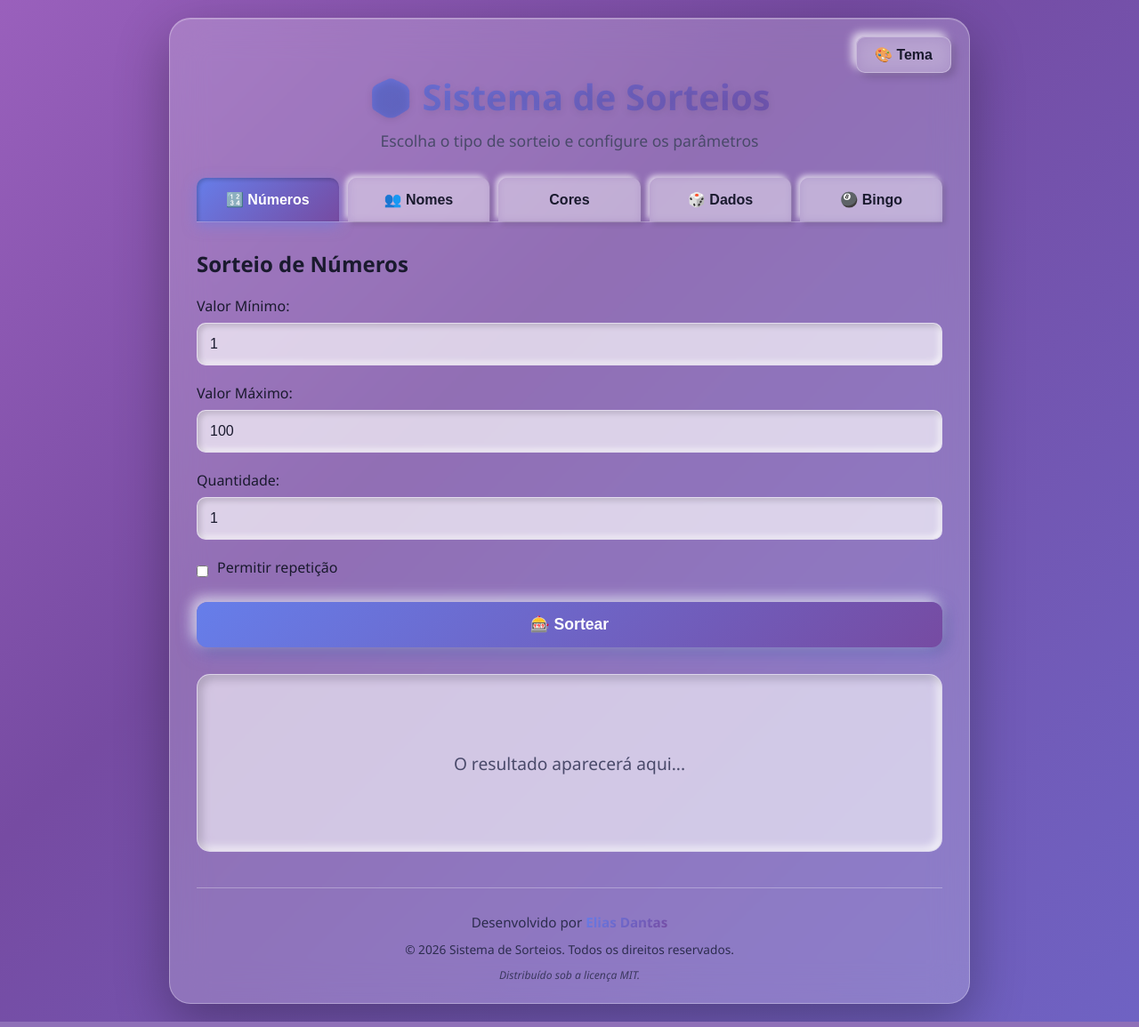
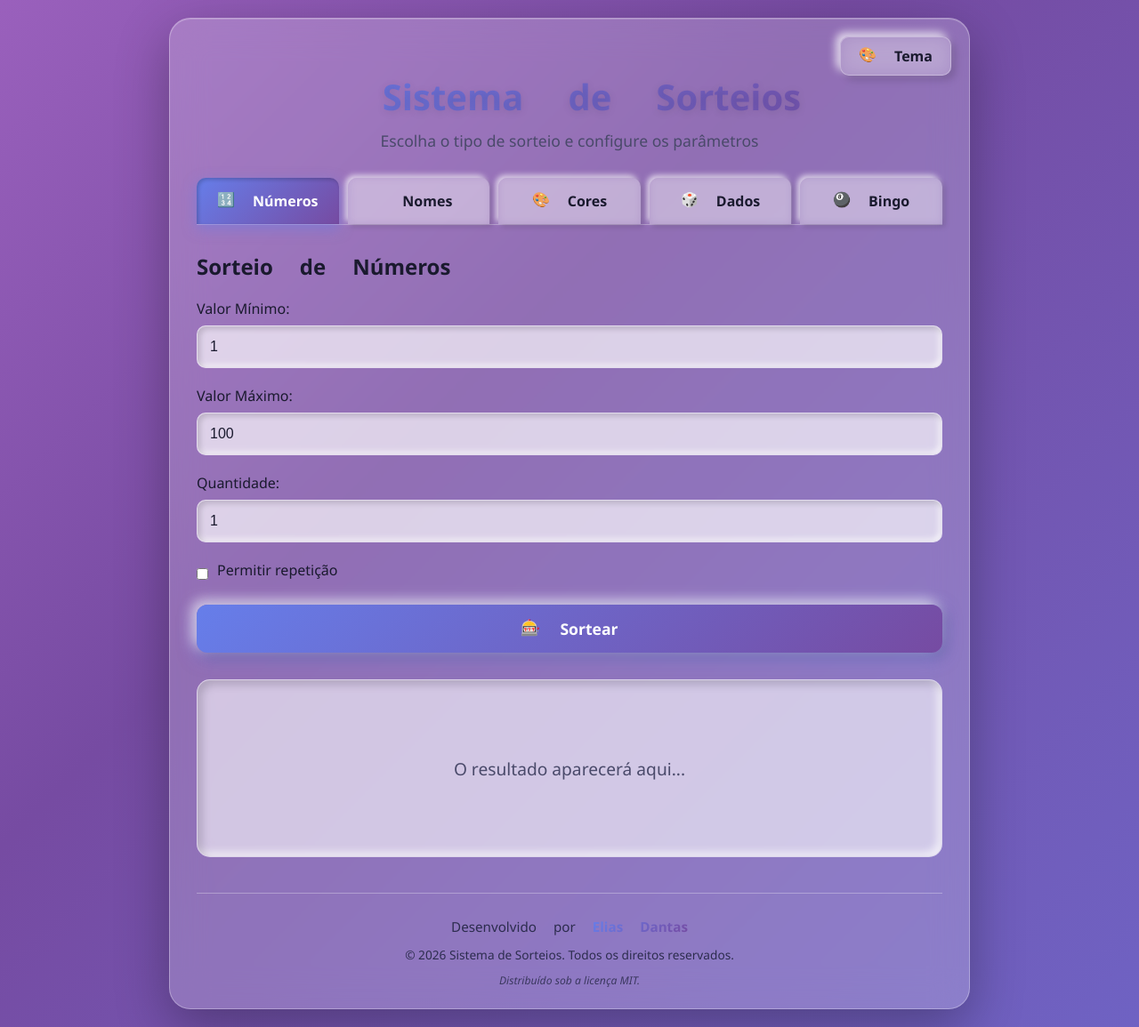
Before and after one commit to elias-dantas/sorteios-app, a Flask app: page / in a window 1280 px wide. Shown: the whole page at 89% size. Run offline with Flask 3, Linux system fonts and the light colour scheme.

Commit message:
Correção da sobreposição de botões, correção da renderização do ícone de dado no título e novo layout.

```diff
--- a/static/css/style.css
+++ b/static/css/style.css
@@ -1,90 +1,83 @@
 /* ========== RESET ========== */
 * { margin: 0; padding: 0; box-sizing: border-box; }
 
+/* ========== CORREÇÃO DE EMOJIS ========== */
+h1, h2, h3, .tab-btn, .btn-sortear, .btn-bingo, .btn-tema-principal, .opcao-tema, .footer-dev {
+    font-family: 'Segoe UI Emoji', 'Apple Color Emoji', 'Noto Color Emoji', 'Segoe UI', Tahoma, Geneva, Verdana, sans-serif;
+}
+
+.emoji {
+    font-family: 'Apple Color Emoji', 'Segoe UI Emoji', 'Noto Color Emoji', sans-serif;
+    display: inline-block;
+    vertical-align: middle;
+}
+
 /* ========== VARIÁVEIS HÍBRIDAS ========== */
 :root {
-    /* Glassmorphism - Fundo gradiente animado */
     --bg-primary: linear-gradient(-45deg, #667eea, #764ba2, #f093fb, #4facfe);
     --bg-size: 400% 400%;
 
-    /* Neumorphism - Sombras suaves */
     --shadow-light: rgba(255, 255, 255, 0.7);
     --shadow-dark: rgba(0, 0, 0, 0.15);
 
-    /* Dark Premium - Cores e glow */
     --accent: #667eea;
     --accent-gradient: linear-gradient(135deg, #667eea 0%, #764ba2 100%);
     --glow: rgba(102, 126, 234, 0.5);
 
-    /* Container Glassmorphism */
     --bg-container: rgba(255, 255, 255, 0.2);
     --bg-container-solid: rgba(255, 255, 255, 0.9);
 
-    /* Textos */
     --text-primary: #1a1a2e;
     --text-secondary: #4a4a6a;
     --text-footer: #2d2d4e;
 
-    /* Bordas e inputs */
     --border-color: rgba(255, 255, 255, 0.3);
     --input-bg: rgba(255, 255, 255, 0.6);
     --tab-inactive: rgba(255, 255, 255, 0.3);
     --tab-active: rgba(102, 126, 234, 0.9);
     --tab-active-text: #ffffff;
 
-    /* Resultados */
     --resultado-bg: rgba(255, 255, 255, 0.5);
     --dado-bg: rgba(255, 255, 255, 0.7);
     --dado-ponto: #667eea;
 
-    /* Dropdown */
     --dropdown-bg: rgba(255, 255, 255, 0.95);
     --dropdown-shadow: rgba(0, 0, 0, 0.2);
 
-    /* Footer */
     --footer-bg: rgba(255, 255, 255, 0.2);
     --footer-border: rgba(255, 255, 255, 0.3);
 }
 
 body.tema-escuro {
-    /* Glassmorphism - Fundo escuro gradiente */
     --bg-primary: linear-gradient(-45deg, #0f0c29, #302b63, #24243e, #1a1a2e);
 
-    /* Neumorphism - Sombras escuras */
     --shadow-light: rgba(255, 255, 255, 0.05);
     --shadow-dark: rgba(0, 0, 0, 0.5);
 
-    /* Dark Premium - Cores e glow */
     --accent: #7f9cf5;
     --accent-gradient: linear-gradient(135deg, #7f9cf5 0%, #9f7aea 100%);
     --glow: rgba(127, 156, 245, 0.6);
 
-    /* Container */
     --bg-container: rgba(30, 30, 50, 0.6);
     --bg-container-solid: rgba(30, 30, 50, 0.9);
 
-    /* Textos */
     --text-primary: #f0f0f0;
     --text-secondary: #c0c0d0;
     --text-footer: #d0d0e0;
 
-    /* Bordas e inputs */
     --border-color: rgba(255, 255, 255, 0.1);
     --input-bg: rgba(255, 255, 255, 0.08);
     --tab-inactive: rgba(255, 255, 255, 0.08);
     --tab-active: rgba(127, 156, 245, 0.8);
     --tab-active-text: #ffffff;
 
-    /* Resultados */
     --resultado-bg: rgba(0, 0, 0, 0.3);
     --dado-bg: rgba(255, 255, 255, 0.1);
     --dado-ponto: #7f9cf5;
 
-    /* Dropdown */
     --dropdown-bg: rgba(40, 40, 60, 0.95);
     --dropdown-shadow: rgba(0, 0, 0, 0.5);
 
-    /* Footer */
     --footer-bg: rgba(0, 0, 0, 0.3);
     --footer-border: rgba(255, 255, 255, 0.1);
 }
--- a/templates/index.html
+++ b/templates/index.html
@@ -7,32 +7,31 @@
     <link rel="stylesheet" href="{{ url_for('static', filename='css/style.css') }}">
 </head>
 <body>
-    <!-- Wrapper que envolve tudo para alinhar rodapé com container -->
     <div class="page-wrapper">
         <div class="container">
             <!-- Menu de Temas Dropdown -->
             <div class="menu-tema-wrapper">
                 <button class="btn-tema-principal" id="btnMenuTema" onclick="toggleMenuTema(event)">
-                    🎨 Tema
+                    <span class="emoji">🎨</span> Tema
                 </button>
                 <div class="dropdown-temas" id="dropdownMenuTema">
-                    <button class="opcao-tema" data-tema="claro" onclick="mudarTema('claro')">☀️ Claro</button>
-                    <button class="opcao-tema" data-tema="escuro" onclick="mudarTema('escuro')">🌙 Escuro</button>
-                    <button class="opcao-tema" data-tema="sistema" onclick="mudarTema('sistema')">💻 Sistema</button>
+                    <button class="opcao-tema" data-tema="claro" onclick="mudarTema('claro')"><span class="emoji">☀️</span> Claro</button>
+                    <button class="opcao-tema" data-tema="escuro" onclick="mudarTema('escuro')"><span class="emoji">🌙</span> Escuro</button>
+                    <button class="opcao-tema" data-tema="sistema" onclick="mudarTema('sistema')"><span class="emoji"></span> Sistema</button>
                 </div>
             </div>
 
             <header>
-                <h1>🎲 Sistema de Sorteios</h1>
+                <h1><span class="emoji"></span> Sistema de Sorteios</h1>
                 <p>Escolha o tipo de sorteio e configure os parâmetros</p>
             </header>
 
             <nav class="tabs">
-                <button class="tab-btn active" data-tipo="numero" onclick="mudarTab('numero')">🔢 Números</button>
-                <button class="tab-btn" data-tipo="nomes" onclick="mudarTab('nomes')">👥 Nomes</button>
-                <button class="tab-btn" data-tipo="cores" onclick="mudarTab('cores')"> Cores</button>
-                <button class="tab-btn" data-tipo="dados" onclick="mudarTab('dados')">🎲 Dados</button>
-                <button class="tab-btn" data-tipo="bingo" onclick="mudarTab('bingo')">🎱 Bingo</button>
+                <button class="tab-btn active" data-tipo="numero" onclick="mudarTab('numero')"><span class="emoji">🔢</span> Números</button>
+                <button class="tab-btn" data-tipo="nomes" onclick="mudarTab('nomes')"><span class="emoji"></span> Nomes</button>
+                <button class="tab-btn" data-tipo="cores" onclick="mudarTab('cores')"><span class="emoji">🎨</span> Cores</button>
+                <button class="tab-btn" data-tipo="dados" onclick="mudarTab('dados')"><span class="emoji">🎲</span> Dados</button>
+                <button class="tab-btn" data-tipo="bingo" onclick="mudarTab('bingo')"><span class="emoji">🎱</span> Bingo</button>
             </nav>
 
             <div id="form-numero" class="form-container active">
@@ -53,7 +52,7 @@
                     <input type="checkbox" id="permitir-repeticao-num">
                     <label for="permitir-repeticao-num">Permitir repetição</label>
                 </div>
-                <button class="btn-sortear" onclick="realizarSorteio('numero')">🎰 Sortear</button>
+                <button class="btn-sortear" onclick="realizarSorteio('numero')"><span class="emoji">🎰</span> Sortear</button>
             </div>
 
             <div id="form-nomes" class="form-container">
@@ -71,7 +70,7 @@
                     <input type="checkbox" id="permitir-repeticao-nomes">
                     <label for="permitir-repeticao-nomes">Permitir repetição</label>
                 </div>
-                <button class="btn-sortear" onclick="realizarSorteio('nomes')">🎯 Sortear</button>
+                <button class="btn-sortear" onclick="realizarSorteio('nomes')"><span class="emoji">🎯</span> Sortear</button>
             </div>
 
             <div id="form-cores" class="form-container">
@@ -92,7 +91,7 @@
                     <label for="quantidade-cores">Quantidade:</label>
                     <input type="number" id="quantidade-cores" value="1" min="1">
                 </div>
-                <button class="btn-sortear" onclick="realizarSorteio('cores')"> Sortear</button>
+                <button class="btn-sortear" onclick="realizarSorteio('cores')"><span class="emoji">🎨</span> Sortear</button>
             </div>
 
             <div id="form-dados" class="form-container">
@@ -113,21 +112,21 @@
                     <label for="quantidade-dados">Quantidade de Dados:</label>
                     <input type="number" id="quantidade-dados" value="1" min="1" max="10">
                 </div>
-                <button class="btn-sortear" onclick="realizarSorteio('dados')">🎲 Rolar Dados</button>
+                <button class="btn-sortear" onclick="realizarSorteio('dados')"><span class="emoji">🎲</span> Rolar Dados</button>
             </div>
 
             <div id="form-bingo" class="form-container">
-                <h2>🎱 Bingo</h2>
+                <h2><span class="emoji"></span> Bingo</h2>
 
                 <div class="bingo-controls">
                     <div class="form-group-inline">
                         <label for="qtd-cartelas">Qtd. Folhas:</label>
                         <input type="number" id="qtd-cartelas" value="1" min="1" max="10">
-                        <button class="btn-bingo" onclick="gerarEImprimirCartelas()">🎫 Gerar Cartelas</button>
+                        <button class="btn-bingo" onclick="gerarEImprimirCartelas()"><span class="emoji">🎫</span> Gerar Cartelas</button>
                     </div>
-                    <button class="btn-bingo" id="btnIniciarBingo" onclick="iniciarBingo()">▶️ Iniciar Bingo</button>
-                    <button class="btn-bingo" id="btnSortearBingo" onclick="sortearNumeroBingo()" disabled>🎱 Sortear Número</button>
-                    <button class="btn-bingo" onclick="reiniciarBingo()">🔄 Reiniciar</button>
+                    <button class="btn-bingo" id="btnIniciarBingo" onclick="iniciarBingo()"><span class="emoji">▶️</span> Iniciar Bingo</button>
+                    <button class="btn-bingo" id="btnSortearBingo" onclick="sortearNumeroBingo()" disabled><span class="emoji">🎱</span> Sortear Número</button>
+                    <button class="btn-bingo" onclick="reiniciarBingo()"><span class="emoji">🔄</span> Reiniciar</button>
                 </div>
 
                 <div class="globo-bingo-container">
@@ -195,7 +194,7 @@
                 </div>
             </div>
 
-            <!-- RODAPÉ DENTRO DO CONTAINER -->
+            <!-- Rodapé -->
             <footer class="app-footer">
                 <div class="footer-content">
                     <p class="footer-dev">Desenvolvido por <strong>Elias Dantas</strong></p>
```
Also changed, not shown: other parts of static/css/style.css (+37 -11 lines).
